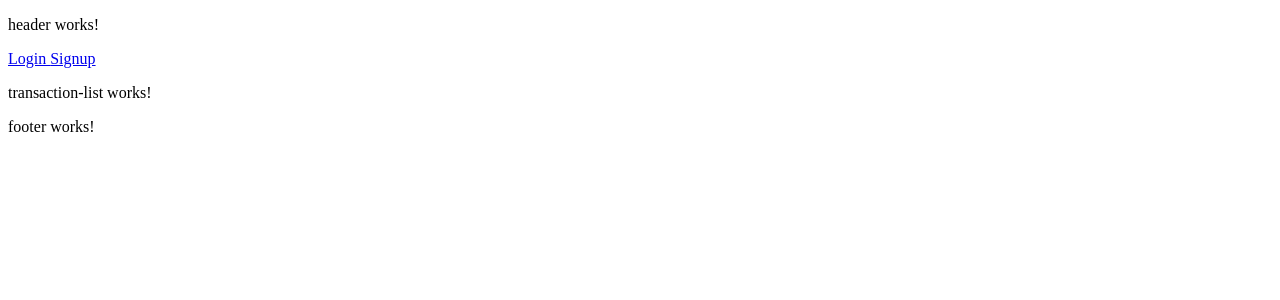
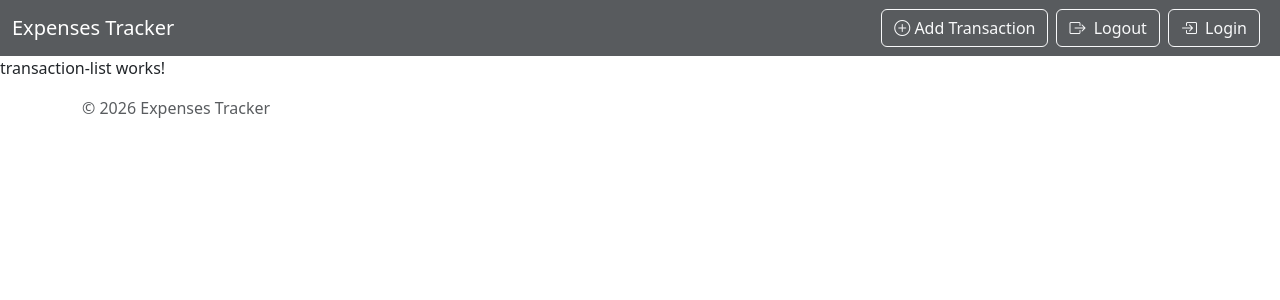
Before and after one commit to amineatm/Expenses, an Angular app in the folder Expenses.Client/: page /transactions in a window 1280 px wide. Shown: the top 300 px of the page. Built offline with nearby package versions, Linux system fonts and the light colour scheme.

Commit message:
header and footer

```diff
--- a/Expenses.Client/src/app/components/footer/footer.html
+++ b/Expenses.Client/src/app/components/footer/footer.html
@@ -1 +1,6 @@
-<p>footer works!</p>
+<div class="container">
+    <footer class="d-flex flex-wrap justofy-content-between align-items-center ">
+        <p class="col-md-4 mb-0 text-body-secondary"> © {{currentYear}} Expenses Tracker
+        </p>
+    </footer>
+</div>
--- a/Expenses.Client/src/app/components/footer/footer.ts
+++ b/Expenses.Client/src/app/components/footer/footer.ts
@@ -7,5 +7,5 @@ import { Component } from '@angular/core';
   styleUrl: './footer.css',
 })
 export class Footer {
-
+  currentYear: number = new Date().getFullYear();
 }
--- a/Expenses.Client/src/app/components/header/header.html
+++ b/Expenses.Client/src/app/components/header/header.html
@@ -1,4 +1,21 @@
-<p>header works!</p>
-
-<a [routerLink]="'/login'">Login </a>
-<a [routerLink]="'/signup'">Signup </a>
+<nav class="navbar navbar-expand-lg navbar-dark bg-dark bg-opacity-75">
+    <div class="container-fluid">
+        <div class="d-flex align-items-center">
+            <a class="navbar-brand me-4" href="#">Expenses Tracker</a>
+        </div>
+        <div class="ms-auto">
+            <a class="btn btn-outline-light me-2" [routerLink]="'/add'">
+                <i class="bi bi-plus-circle"></i>
+                Add Transaction
+            </a>
+            <a class="btn btn-outline-light me-2" [routerLink]="'/transactions'">
+                <i class="bi bi-box-arrow-right me-1"></i>
+                Logout
+            </a>
+            <a class="btn btn-outline-light me-2" [routerLink]="'/Login'">
+                <i class="bi bi-box-arrow-in-right me-1"></i>
+                Login
+            </a>
+        </div>
+    </div>
+</nav>
--- a/Expenses.Client/src/app/components/header/header.ts
+++ b/Expenses.Client/src/app/components/header/header.ts
@@ -7,6 +7,7 @@ import { RouterLink } from "@angular/router";
   templateUrl: './header.html',
   styleUrl: './header.css',
   imports: [RouterLink],
+  //imports: [RouterLink],
 })
 export class Header {
 
--- a/Expenses.Client/src/index.html
+++ b/Expenses.Client/src/index.html
@@ -1,13 +1,27 @@
 <!doctype html>
 <html lang="en">
+
 <head>
   <meta charset="utf-8">
-  <title>Expenses</title>
+  <title>Expenses App</title>
   <base href="/">
   <meta name="viewport" content="width=device-width, initial-scale=1">
   <link rel="icon" type="image/x-icon" href="favicon.ico">
+  <script src="https://cdnjs.cloudflare.com/ajax/libs/bootstrap/5.3.8/js/bootstrap.min.js"
+    integrity="sha512-nKXmKvJyiGQy343jatQlzDprflyB5c+tKCzGP3Uq67v+lmzfnZUi/ZT+fc6ITZfSC5HhaBKUIvr/nTLCV+7F+Q=="
+    crossorigin="anonymous" referrerpolicy="no-referrer">
+    </script>
+  <link rel="stylesheet" href="https://cdnjs.cloudflare.com/ajax/libs/bootstrap/5.3.8/css/bootstrap.min.css"
+    integrity="sha512-2bBQCjcnw658Lho4nlXJcc6WkV/UxpE/sAokbXPxQNGqmNdQrWqtw26Ns9kFF/yG792pKR1Sx8/Y1Lf1XN4GKA=="
+    crossorigin="anonymous" referrerpolicy="no-referrer" />
+  <link rel="stylesheet"
+    href="https://cdnjs.cloudflare.com/ajax/libs/bootstrap-icons/1.13.1/font/bootstrap-icons.min.css"
+    integrity="sha512-t7Few9xlddEmgd3oKZQahkNI4dS6l80+eGEzFQiqtyVYdvcSG2D3Iub77R20BdotfRPA9caaRkg1tyaJiPmO0g=="
+    crossorigin="anonymous" referrerpolicy="no-referrer" />
 </head>
+
 <body>
   <app-root></app-root>
 </body>
+
 </html>
```
